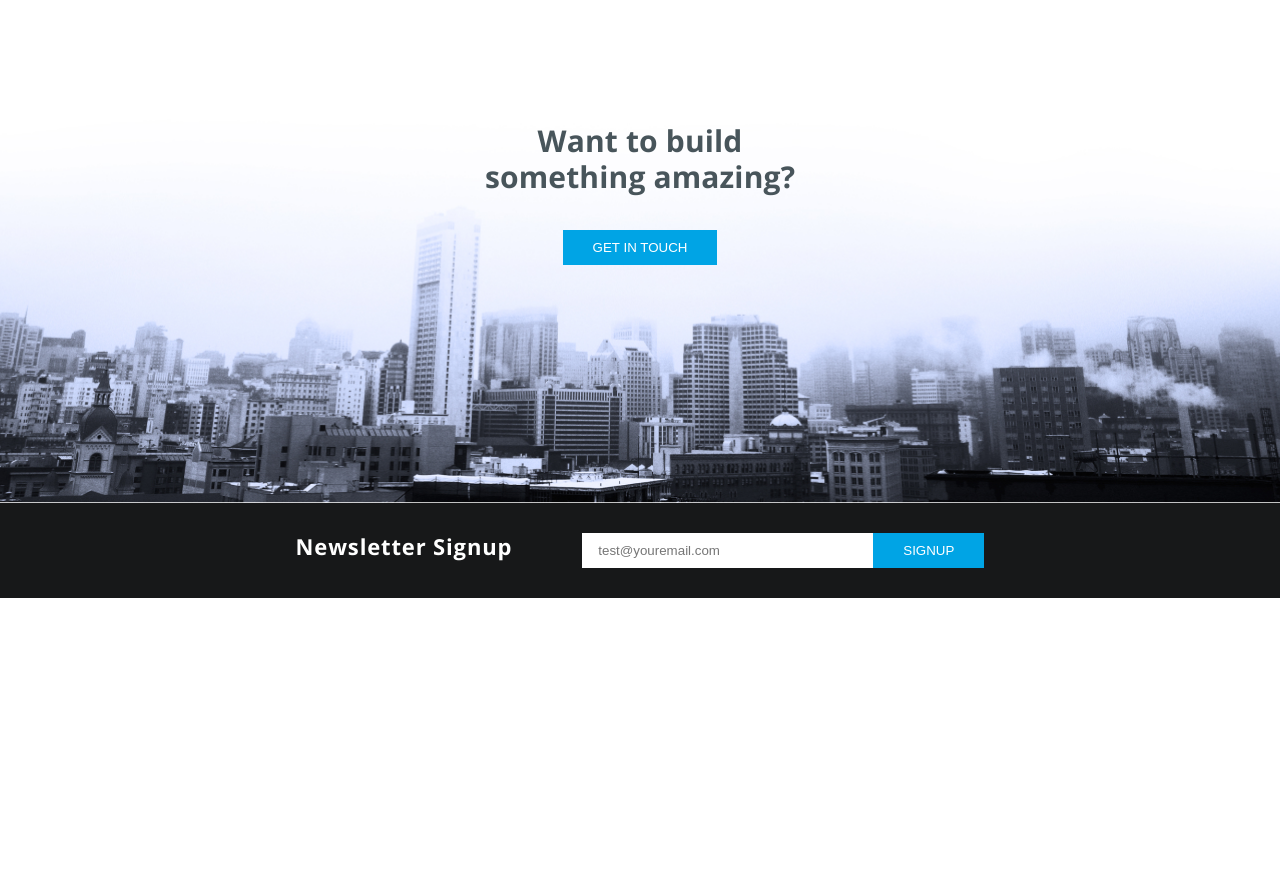
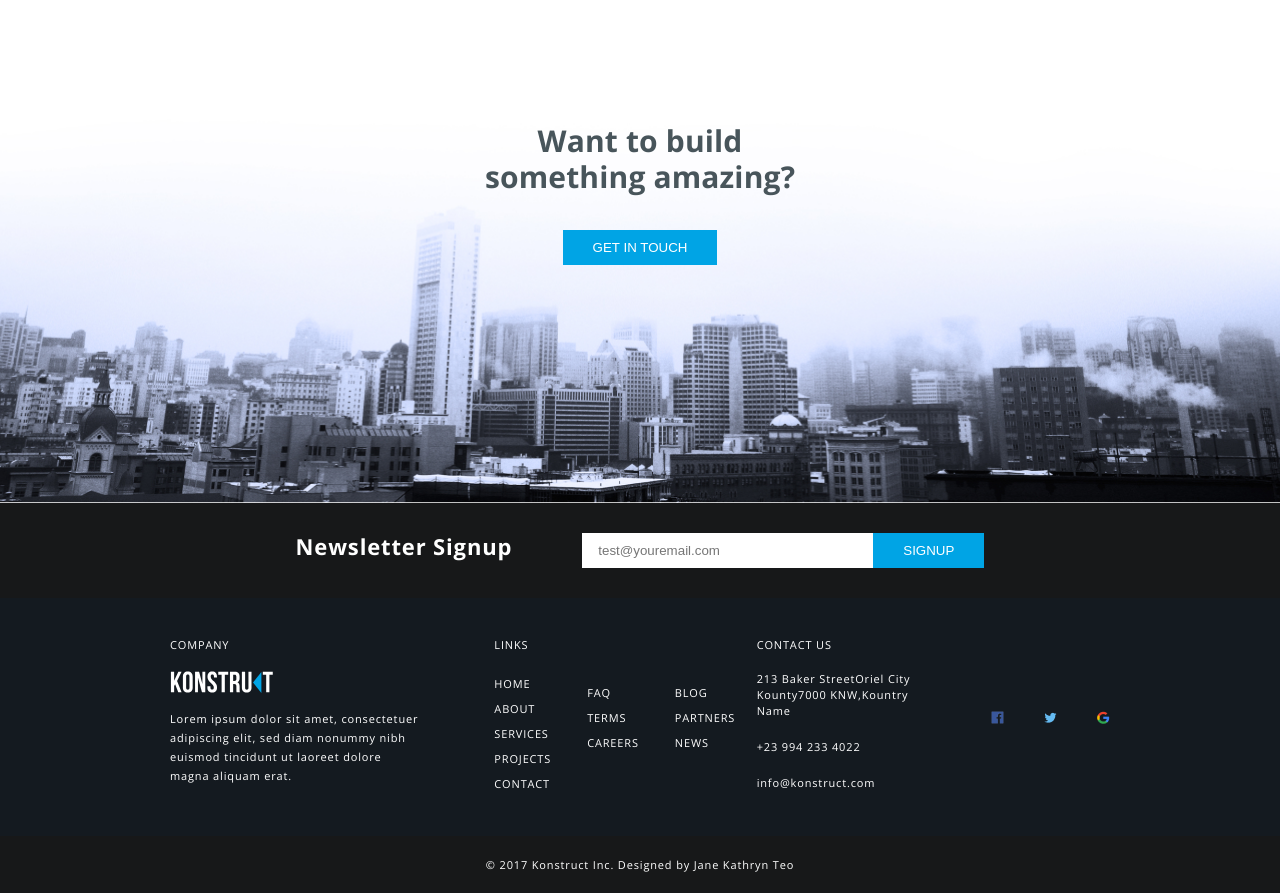
Before and after one commit to Aleksei-WebFronted/Konstruct, a plain HTML site: page index.html in a window 1280 px wide. Shown: the part 1954-2847 px from the top of the page. Before the commit the page ends 2552 px from the top, so only its background shows below. Drawn offline with nearby package versions, Linux system fonts and the light colour scheme.

Commit message:
create footer

```diff
--- a/index.html
+++ b/index.html
@@ -91,6 +91,51 @@
                 <input type=email name=email placeholder="test@youremail.com" class="footer__input">
                 <button class="footer__btn btn">SIGNUP</button>
             </div>
+            <div class="footer__top">
+                <div class="footer__container container">
+                    <div class="footer__content">
+                        <h6 class="footer__title-content">COMPANY</h6>
+                        <img class="footer__logo" src="icons/logo-white.svg" alt="logo">
+                        <p class="footer__subtitle">Lorem ipsum dolor sit amet, consectetuer adipiscing elit, sed diam nonummy nibh euismod tincidunt ut laoreet dolore magna aliquam erat.</p>
+                    </div>
+                    <div class="footer__menu">
+                        <ul class="footer__menu-list">
+                            <h6 class="footer__title-content">LINKS</h6>
+                            <li class="footer__menu-item"><a href="" class="footer__menu-link">Home</a></li>
+                            <li class="footer__menu-item"><a href="" class="footer__menu-link">About</a></li>
+                            <li class="footer__menu-item"><a href="" class="footer__menu-link">Services</a></li>
+                            <li class="footer__menu-item"><a href="" class="footer__menu-link">Projects</a></li>
+                            <li class="footer__menu-item"><a href="" class="footer__menu-link">Contact</a></li>
+                        </ul>
+                        <div class="footer__menu-faq">
+                            <ul class="footer__menu-list">
+                                <li class="footer__menu-item"><a href="" class="footer__menu-link">Faq</a></li>
+                                <li class="footer__menu-item"><a href="" class="footer__menu-link">Terms</a></li>
+                                <li class="footer__menu-item"><a href="" class="footer__menu-link">careers</a></li>
+                            </ul>
+                        </div>
+                        <div class="footer__menu-blog">
+                            <ul class="footer__menu-list">
+                                <li class="footer__menu-item"><a href="" class="footer__menu-link">Blog</a></li>
+                                <li class="footer__menu-item"><a href="" class="footer__menu-link">Partners</a></li>
+                                <li class="footer__menu-item"><a href="" class="footer__menu-link">News</a></li>
+                            </ul>
+                        </div>
+                    </div>
+                    <div class="footer__contact">
+                        <h6 class="footer__title-content">CONTACT US</h6>
+                        <p class="footer__contact-add">213 Baker StreetOriel City Kounty7000 KNW,Kountry Name</p>
+                        <p class="footer__contact-phone">+23 994 233 4022</p>
+                        <p class="footer__contact-email">info@konstruct.com</p>
+                    </div>
+                    <div class="footer__icon">
+                        <img src="icons/facebook.png" alt="facebook">
+                        <img src="icons/twiter.png" alt="twiter">
+                        <img src="icons/google.png" alt="google">
+                    </div>
+                </div>
+            </div>
+            <div class="footer__bottom">© 2017 Konstruct Inc. Designed by Jane Kathryn Teo</div>
         </footer>
     </div>
 </body>
--- a/sass/_footer.sass
+++ b/sass/_footer.sass
@@ -1,6 +1,9 @@
 .footer
+    &__container
+        display: flex
+        justify-content: space-between
     &__signup
-        background: #171819
+        background: $foot
         width: 100%
         padding: 30px 30px
         display: flex
@@ -15,12 +18,73 @@
         margin-bottom: 0
     &__input
         padding: 10px 98px 10px 16px
+    &__top
+        background: #141A20
+        padding: 40px 0
+        color: $textw
+    &__content
+        width: 250px
+    &__title-content
+        font-size: 11px
+        line-height: 13px
+        letter-spacing: 0.846154px
+        margin-bottom: 20px
+    &__logo
+        margin-bottom: 15px
+    &__subtitle
+        font-size: 11px
+        line-height: 19px
+        letter-spacing: 0.85px
+    &__menu
+        width: 150px
+        display: flex
+        margin-right: 38px
+        justify-content: space-between
+        align-items: center
+        text-transform: uppercase
+        &-faq
+            margin: 0 36px
+        &-blog
+        &-list
+            display: flex
+            flex-direction: column
+            justify-content: center
+            align-items: flex-start
+        &-link
+            font-size: 11px
+            line-height: 25px
+            letter-spacing: 0.846154px
+            color: $textw
+    &__contact
+        width: 160px
+        font-size: 11px
+        line-height: 16px
+        letter-spacing: 0.846154px
+        &-add, &-phone
+            margin-bottom: 20px
+    &__icon
+        color: $textw
+        display: flex
+        align-items: center
+        justify-content: center
+        gap: 40px
+    &__bottom
+        background: $foot
+        text-align: center
+        font-size: 11px
+        line-height: 13px
+        letter-spacing: 0.846154px
+        color: $textw
+        padding: 22px 0
+        font-weight: 400
+
 
 @media (max-width: 1024px)
     .footer
         &__signup
             flex-wrap: wrap
             justify-content: center
+
 @media (max-width: 525px)
     .footer
         &__title
--- a/sass/_general.sass
+++ b/sass/_general.sass
@@ -9,6 +9,7 @@ $bg: #FFFFFF //цвет фона
 $text: #48555B //цвет текста
 $textw: #FFFFFF //цвет текста
 $blue: #00A4E5
+$foot: #171819
 
 .wrapper
     min-height: 100%
```
Also changed, not shown: css/style.min.css, 1 other file.
